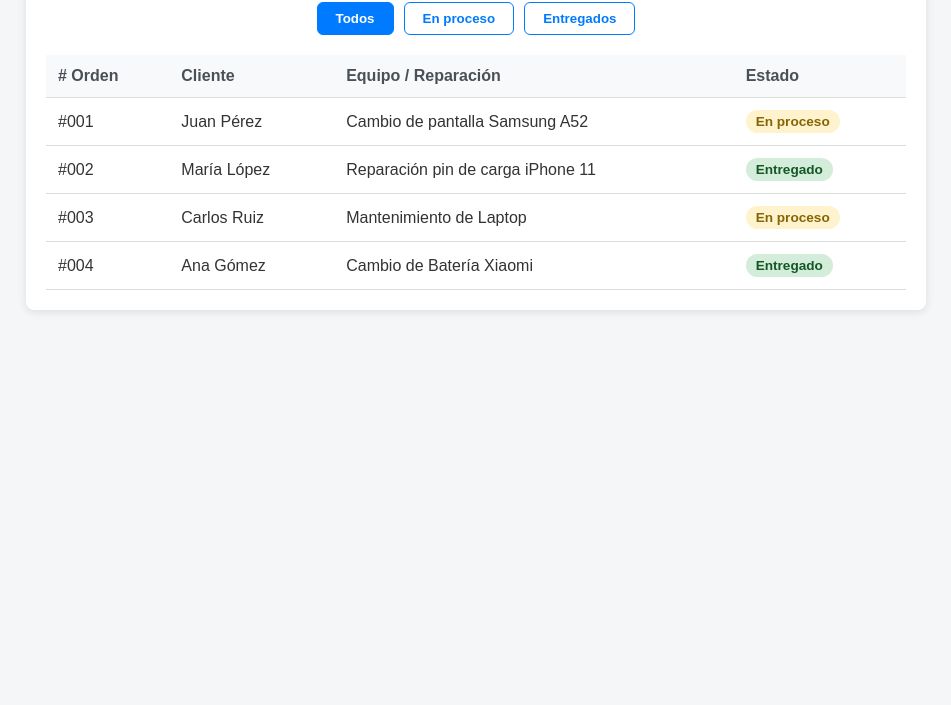
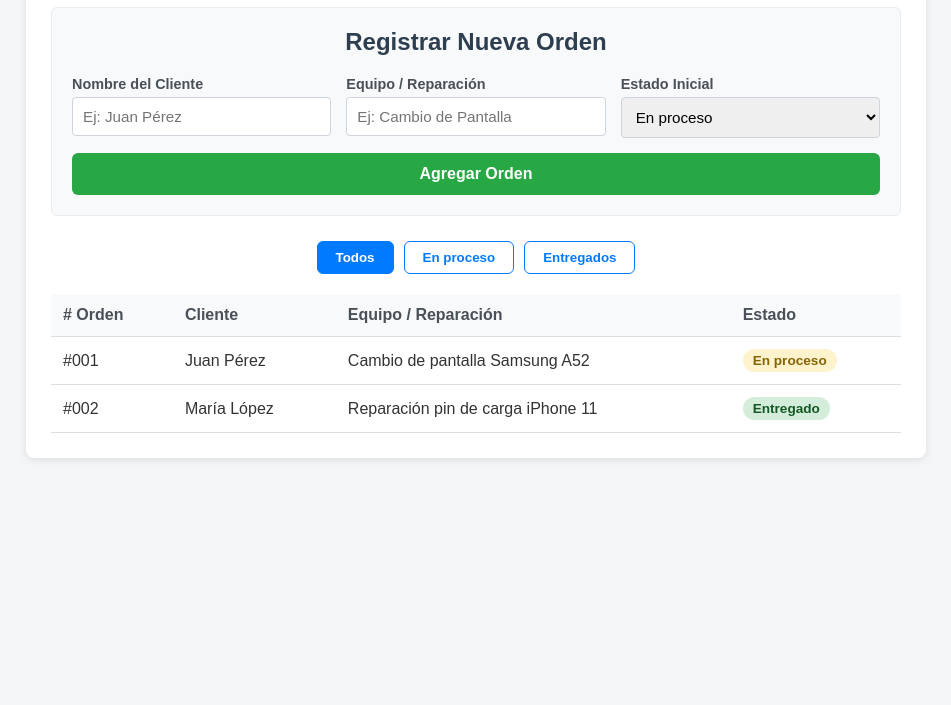
Before and after one commit to ithan-09/RTQsoluciones, a website: page src/public/index.html in a window 1280 px wide. Shown: the part 95-800 px from the top of the page, without its empty margins (164-1115 px from the left). Drawn offline with Linux system fonts and the light colour scheme.

Commit message:
Agregado formulario de registros y filtros

```diff
--- a/src/public/index.html
+++ b/src/public/index.html
@@ -22,15 +22,67 @@
       max-width: 900px;
       margin: 0 auto;
       background: #ffffff;
-      padding: 20px;
+      padding: 25px;
       border-radius: 8px;
       box-shadow: 0 2px 8px rgba(0, 0, 0, 0.1);
     }
 
-    h1 {
-      margin-bottom: 20px;
+    h1, h2 {
       color: #2c3e50;
       text-align: center;
+      margin-bottom: 20px;
+    }
+
+    /* Formulario para agregar órdenes */
+    .form-container {
+      background-color: #f8f9fa;
+      padding: 20px;
+      border-radius: 6px;
+      border: 1px solid #e9ecef;
+      margin-bottom: 25px;
+    }
+
+    .form-grid {
+      display: grid;
+      grid-template-columns: repeat(auto-fit, minmax(200px, 1fr));
+      gap: 15px;
+      margin-bottom: 15px;
+    }
+
+    .form-group {
+      display: flex;
+      flex-direction: column;
+    }
+
+    .form-group label {
+      font-size: 0.9em;
+      font-weight: bold;
+      margin-bottom: 5px;
+      color: #495057;
+    }
+
+    .form-group input, .form-group select {
+      padding: 10px;
+      border: 1px solid #ced4da;
+      border-radius: 4px;
+      font-size: 0.95em;
+    }
+
+    .btn-guardar {
+      width: 100%;
+      padding: 12px;
+      background-color: #28a745;
+      color: white;
+      border: none;
+      border-radius: 6px;
+      font-size: 1em;
+      font-weight: bold;
+      cursor: pointer;
+      transition: background 0.2s;
+    }
+
+    .btn-guardar:hover {
+      background-color: #218838;
     }
 
     /* Botones de Filtro */
@@ -102,7 +154,32 @@
 <body>
 
   <div class="container">
-    <h1>Órdenes de Servicio - RTQ Soluciones</h1>
+    <h1>RTQ Soluciones - Taller de Reparaciones</h1>
+
+    <!-- Formulario para Nueva Orden -->
+    <div class="form-container">
+      <h2>Registrar Nueva Orden</h2>
+      <form id="form-orden" onsubmit="agregarOrden(event)">
+        <div class="form-grid">
+          <div class="form-group">
+            <label for="cliente">Nombre del Cliente</label>
+            <input type="text" id="cliente" required placeholder="Ej: Juan Pérez">
+          </div>
+          <div class="form-group">
+            <label for="equipo">Equipo / Reparación</label>
+            <input type="text" id="equipo" required placeholder="Ej: Cambio de Pantalla">
+          </div>
+          <div class="form-group">
+            <label for="estado">Estado Inicial</label>
+            <select id="estado">
+              <option value="en proceso">En proceso</option>
+              <option value="entregado">Entregado</option>
+            </select>
+          </div>
+        </div>
+        <button type="submit" class="btn-guardar">Agregar Orden</button>
+      </form>
+    </div>
 
     <!-- Barra de Filtros -->
     <div class="filtros-container">
@@ -134,39 +211,66 @@
           <td>Reparación pin de carga iPhone 11</td>
           <td><span class="badge badge-entregado">Entregado</span></td>
         </tr>
-        <tr class="fila-orden" data-estado="en proceso">
-          <td>#003</td>
-          <td>Carlos Ruiz</td>
-          <td>Mantenimiento de Laptop</td>
-          <td><span class="badge badge-proceso">En proceso</span></td>
-        </tr>
-        <tr class="fila-orden" data-estado="entregado">
-          <td>#004</td>
-          <td>Ana Gómez</td>
-          <td>Cambio de Batería Xiaomi</td>
-          <td><span class="badge badge-entregado">Entregado</span></td>
-        </tr>
       </tbody>
     </table>
   </div>
 
   <script>
+    let contadorOrden = 3;
+    let filtroActual = 'todos';
+
+    // Función para agregar una nueva orden desde el formulario
+    function agregarOrden(event) {
+      event.preventDefault();
+
+      const cliente = document.getElementById('cliente').value;
+      const equipo = document.getElementById('equipo').value;
+      const estado = document.getElementById('estado').value;
+
+      const numOrden = '#00' + contadorOrden++;
+      const esProceso = estado === 'en proceso';
+      const badgeClase = esProceso ? 'badge-proceso' : 'badge-entregado';
+      const estadoTexto = esProceso ? 'En proceso' : 'Entregado';
+
+      const tabla = document.getElementById('tabla-ordenes');
+      const nuevaFila = document.createElement('tr');
+      nuevaFila.className = 'fila-orden';
+      nuevaFila.setAttribute('data-estado', estado);
+
+      nuevaFila.innerHTML = `
+        <td>${numOrden}</td>
+        <td>${cliente}</td>
+        <td>${equipo}</td>
+        <td><span class="badge ${badgeClase}">${estadoTexto}</span></td>
+      `;
+
+      tabla.appendChild(nuevaFila);
+
+      // Limpiar formulario
+      document.getElementById('form-orden').reset();
+
+      // Aplicar el filtro activo a la lista actualizada
+      const botonActivo = document.querySelector('.btn-filtro.activo');
+      filtrarEstado(filtroActual, botonActivo);
+    }
+
+    // Función para filtrar por estado
     function filtrarEstado(estado, botonSeleccionado) {
-      // 1. Cambiar la clase activa del botón seleccionado
+      filtroActual = estado;
+
       const botones = document.querySelectorAll('.btn-filtro');
       botones.forEach(btn => btn.classList.remove('activo'));
-      botonSeleccionado.classList.add('activo');
+      if (botonSeleccionado) botonSeleccionado.classList.add('activo');
 
-      // 2. Filtrar las filas según el estado elegido
       const filas = document.querySelectorAll('.fila-orden');
 
       filas.forEach(fila => {
         const estadoFila = fila.getAttribute('data-estado');
 
         if (estado === 'todos' || estadoFila === estado) {
-          fila.style.display = ''; // Mostrar fila
+          fila.style.display = '';
         } else {
-          fila.style.display = 'none'; // Ocultar fila
+          fila.style.display = 'none';
         }
       });
     }
```
